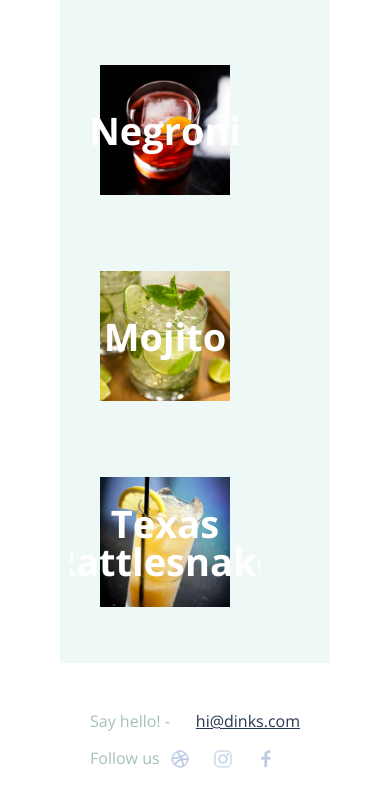
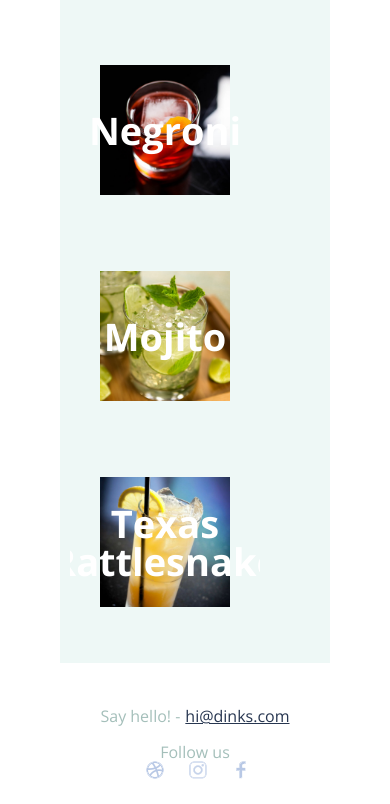
Before and after one commit to agnxr/dinks-layout, a website built with webpack: page src/index.html in a window 390 px wide. Shown: the part 429-1233 px from the top of the page. Built offline with nearby package versions, Linux system fonts and the light colour scheme.

Commit message:
update footer & readme

```diff
--- a/src/styles/_footer.scss
+++ b/src/styles/_footer.scss
@@ -1,45 +1,51 @@
 .footer-wrapper {
     display: flex;
     flex-wrap: wrap;
-    padding: 30px;
+    padding: 25px;
     justify-content: space-between;
-}
+
     .contact-bar {
         color: $font-color;
         display: flex;
-    align-items: center;
-    width: 40%;
-}
+        width: 50%;
 
         .contact-bar__mail {
             color: $accent-color;
             margin-left: 5px;
         }
+    }
 
+}
 
 .social-media {
     display: flex;
-    flex-wrap: wrap;
-    width: 20%;
+    width: 40%;
     justify-content: flex-end;
     align-items: center;
     color: $font-color;
-    justify-content: space-between;
-}
-
-@media screen and (max-width: 767px){
-    .social-media, .contact-bar {
-        width: 100%;
-        justify-content: center;
-        margin-top: 20px;
-        justify-content: space-between;
-    }
-}
 
     .social-media__wrapper {
         display: flex;
+        margin-left: 30px;
     }
     .social-media__item {
         list-style-type: none;
         margin-right: 25px;
     }
+
+}
+
+/* center on small devices */
+@media screen and (max-width: 767.98px) {
+    .footer-wrapper {
+        justify-content: center;
+
+        .social-media, .contact-bar {
+            width: 90%;
+            justify-content: center;
+            margin-top: 20px;
+            flex-wrap: wrap;
+            margin-right: 0;
+        }
+    }
+}
--- a/src/styles/_variables.scss
+++ b/src/styles/_variables.scss
@@ -1,9 +1,3 @@
 $primary-color: #eef8f6;
 $accent-color: #273650;
 $font-color: #a4bfba;
-
-
-$hov-border: #fee1b5;
-$hov-txt: #273650;
-$menu-link: #a4bfba;
-$prod-name: #fff;
```
Also changed, not shown: README.md. Lines whose indentation alone changed are shown as unchanged.
